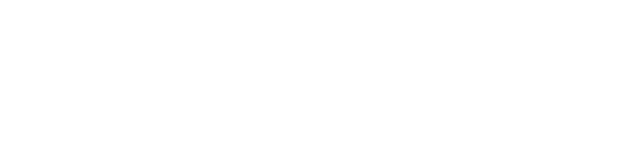
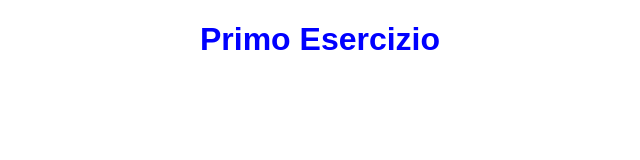
Before and after one commit to marcodedemo/htmlcss-hello, a plain HTML site: page index.html in a window 1280 px wide. Shown: the whole page, without its empty margins (320-960 px from the left). Drawn offline with Linux system fonts and the light colour scheme.

Commit message:
header (titolo e stile)

```diff
--- a/CSS/style.css
+++ b/CSS/style.css
@@ -0,0 +1,5 @@
+.title{
+    font-family: Arial, Helvetica, sans-serif;
+    color: blue;
+    text-align: center;
+}
--- a/index.html
+++ b/index.html
@@ -7,7 +7,14 @@
     <title>Document</title>
     <link rel="stylesheet" href="CSS/style.css">
 </head>
+
+
 <body>
+
+    <!-- titolo -->
+    <header>
+        <h1 class="title">Primo Esercizio</h1>
+    </header>
 
 </body>
 </html>
```
